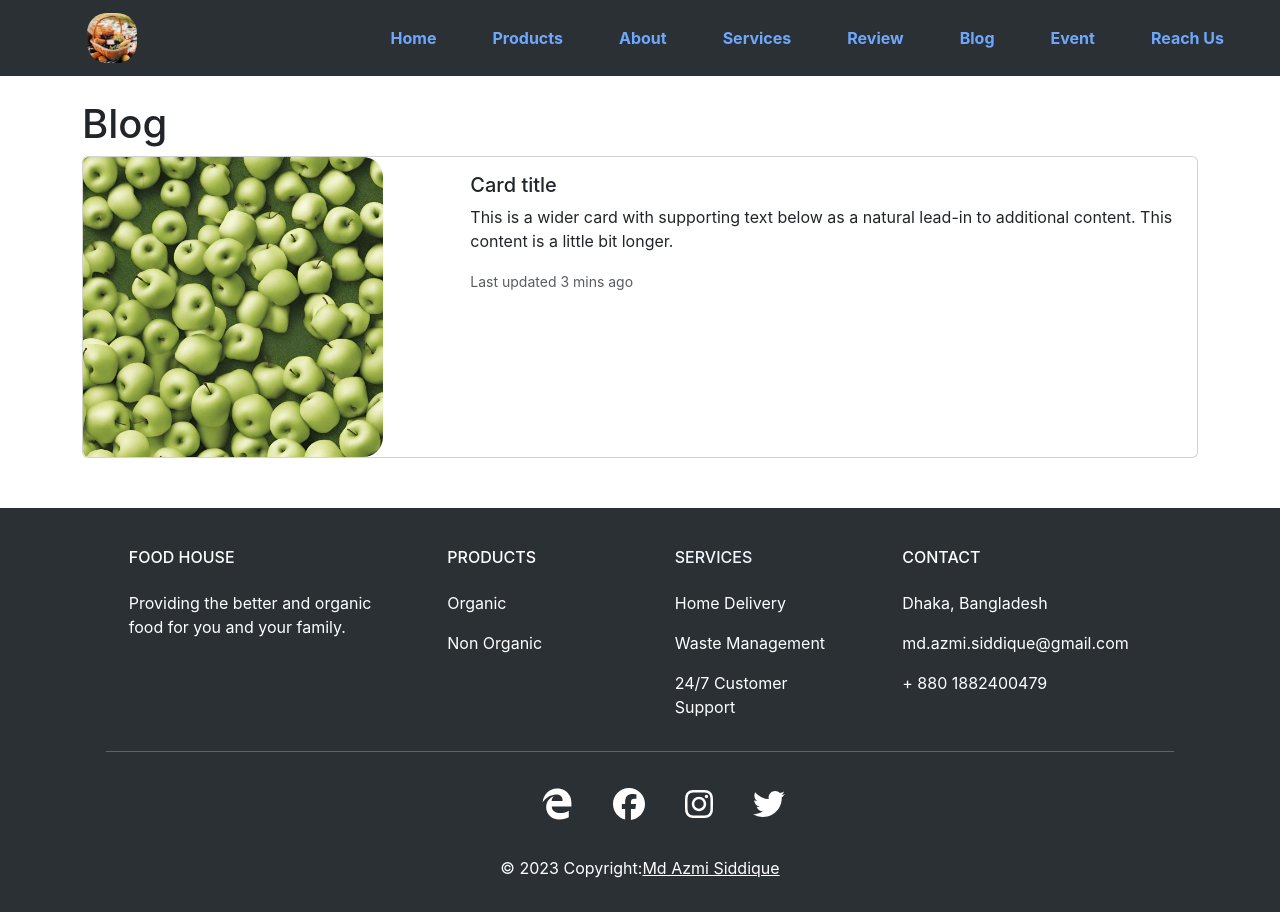
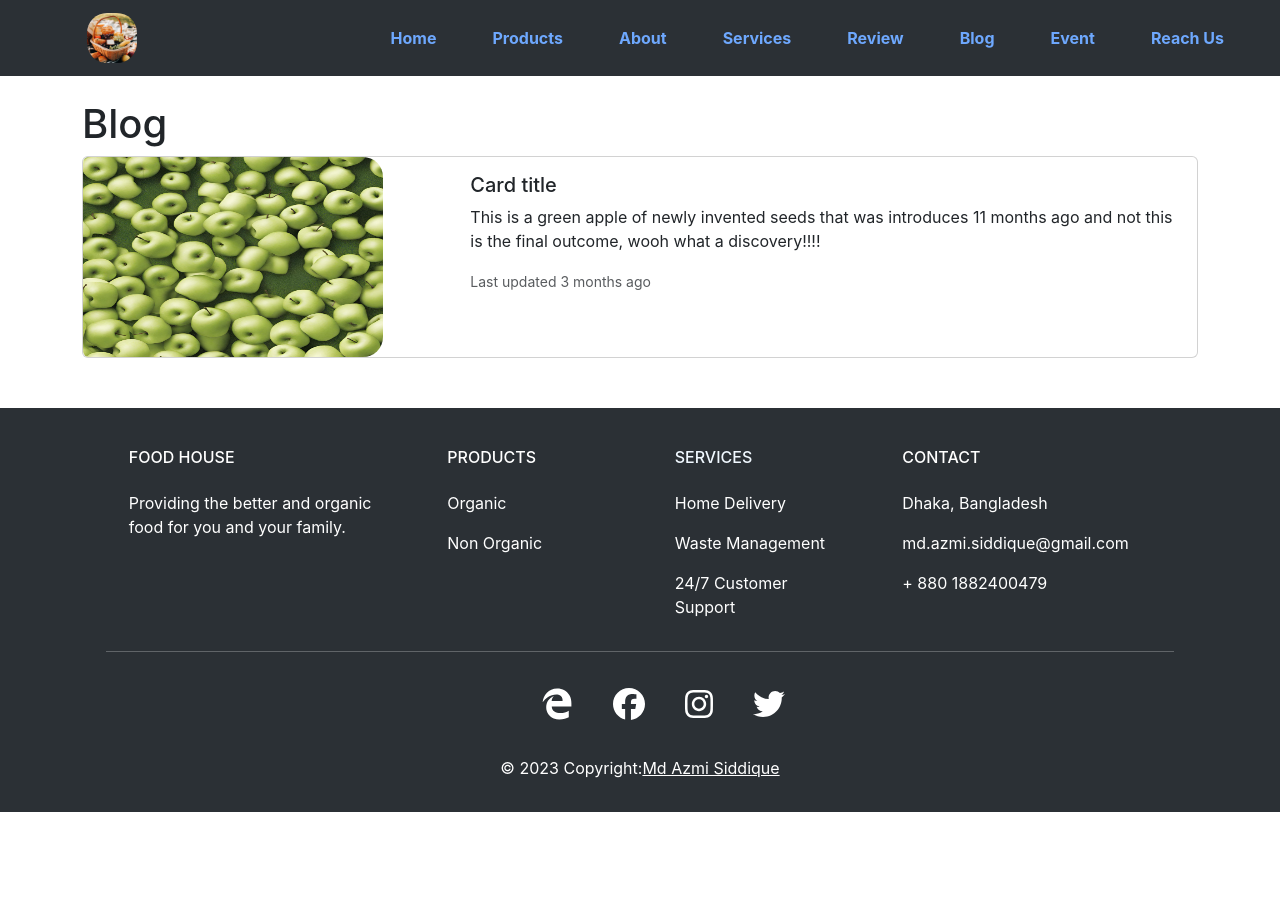
Before and after one commit to md-azmi-siddique/nitex-task-based-round-Front-End-Junior-, a React (Create React App) app: page /blog in a window 1280 px wide. After the commit the page ends 812 px from the top, so only its background shows below. Built offline with nearby package versions, Linux system fonts and the light colour scheme; the HTML template or start-up script is replaced by a standard one.

Commit message:
blog page chages a bit

```diff
--- a/src/Components/Blog/Blog.css
+++ b/src/Components/Blog/Blog.css
@@ -3,8 +3,8 @@
     margin-top: 50px;
 }
 
-.blog-container img{
-    height: 300px;
+.blog-img{
+    height: 200px;
     width: 300px;
     margin: 0px;
 }
--- a/src/Components/Blog/Blog.js
+++ b/src/Components/Blog/Blog.js
@@ -14,8 +14,8 @@ const Blog = () => {
     <div class="col-md-8">
       <div class="card-body">
         <h5 class="card-title">Card title</h5>
-        <p class="card-text">This is a wider card with supporting text below as a natural lead-in to additional content. This content is a little bit longer.</p>
-        <p class="card-text"><small class="text-body-secondary">Last updated 3 mins ago</small></p>
+        <p class="card-text">This is a green apple of newly invented seeds that was introduces 11 months ago and not this is the final outcome, wooh what a discovery!!!!</p>
+        <p class="card-text"><small class="text-body-secondary">Last updated 3 months ago</small></p>
       </div>
     </div>
   </div>
```
